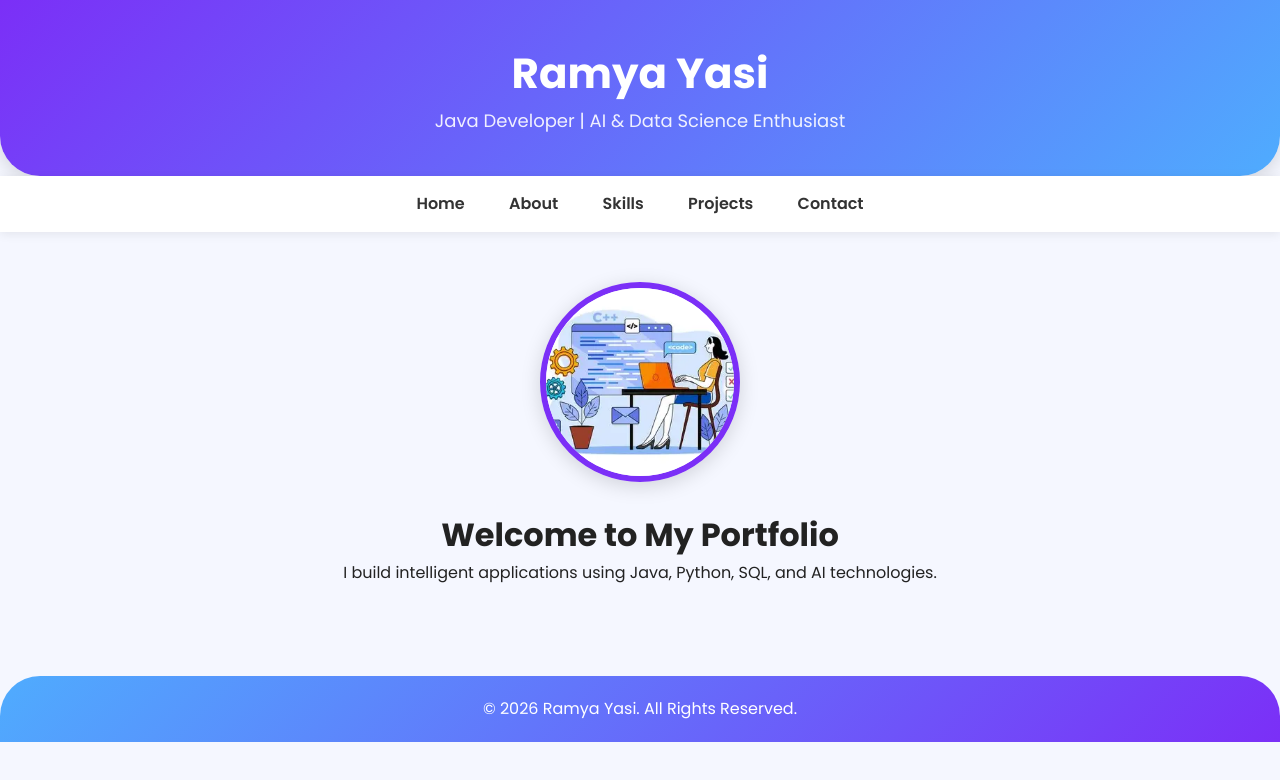
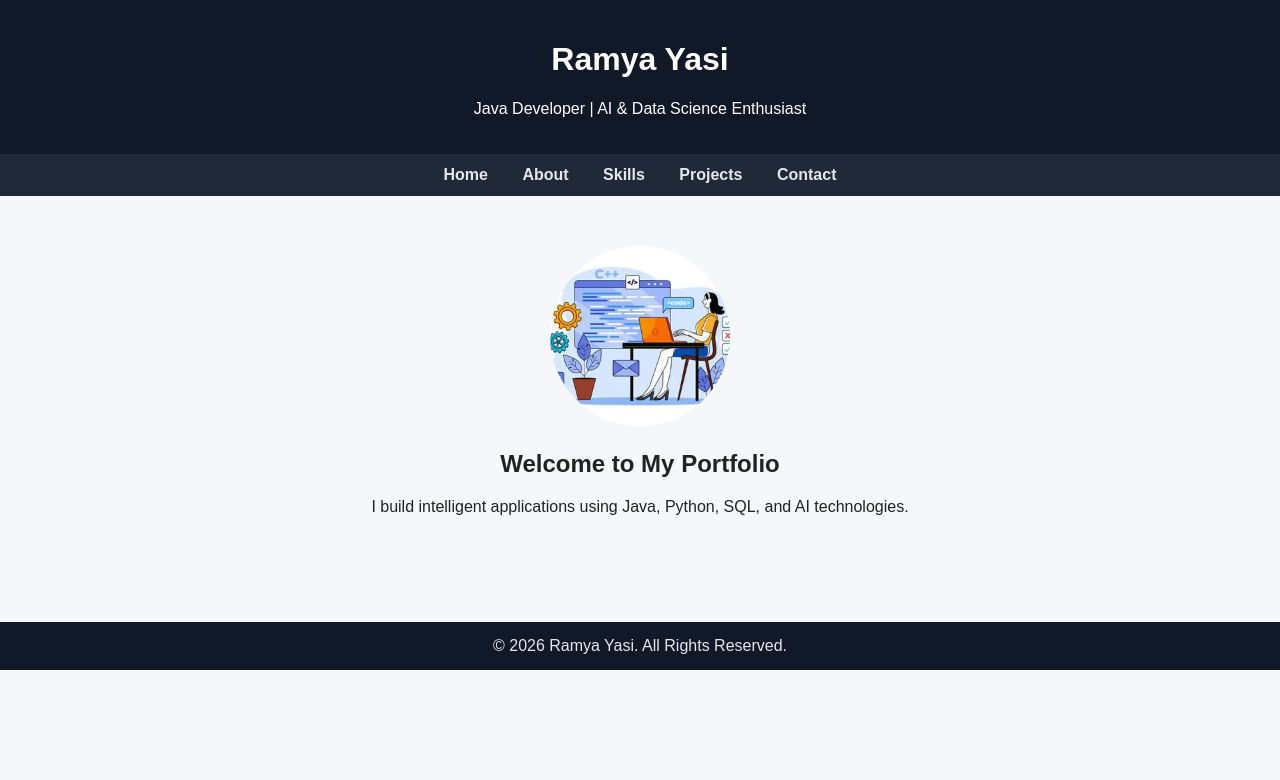
Before and after one commit to RamyaYasi/portfolio, a plain HTML site: page index.html in a window 1280 px wide. Drawn offline with Linux system fonts and the light colour scheme.

Commit message:
style.css

```diff
--- a/style.css
+++ b/style.css
@@ -1,150 +1,77 @@
-/* ------------------------------
-   GLOBAL STYLES
---------------------------------*/
-@import url('https://fonts.googleapis.com/css2?family=Poppins:wght@300;400;600;700&display=swap');
-
-* {
+body {
     margin: 0;
-    padding: 0;
-    box-sizing: border-box;
-    font-family: 'Poppins', sans-serif;
+    font-family: Arial, sans-serif;
+    background: #f5f7fb;
+    color: #222;
 }
 
-body {
-    background: #f5f7ff;
-    color: #222;
-    line-height: 1.6;
+header {
+    background: #111827;
+    padding: 20px;
+    text-align: center;
+    color: white;
 }
 
-/* ------------------------------
-   GRADIENT HEADER
---------------------------------*/
-header {
-    background: linear-gradient(135deg, #7b2ff7, #4facfe);
-    padding: 40px 20px;
+nav {
+    background: #1f2937;
+    padding: 12px;
     text-align: center;
-    color: white;
-    border-bottom-left-radius: 40px;
-    border-bottom-right-radius: 40px;
-    box-shadow: 0 4px 20px rgba(0,0,0,0.15);
-}
-
-header h1 {
-    font-size: 42px;
-    font-weight: 700;
-}
-
-header p {
-    font-size: 18px;
-    opacity: 0.9;
-}
-
-/* ------------------------------
-   NAVIGATION
---------------------------------*/
-nav {
-    background: white;
-    padding: 15px;
-    text-align: center;
-    box-shadow: 0 2px 10px rgba(0,0,0,0.08);
-    position: sticky;
-    top: 0;
-    z-index: 100;
 }
 
 nav a {
-    margin: 0 20px;
+    color: #e5e7eb;
+    margin: 0 15px;
     text-decoration: none;
-    color: #333;
     font-weight: 600;
-    transition: 0.3s;
 }
 
 nav a:hover {
-    color: #7b2ff7;
+    color: white;
 }
 
-/* ------------------------------
-   CONTAINER
---------------------------------*/
 .container {
-    width: 85%;
+    width: 80%;
     margin: auto;
-    padding: 40px 0;
+    padding: 30px 0;
 }
 
-/* ------------------------------
-   HERO SECTION
---------------------------------*/
 .hero {
     text-align: center;
     padding: 50px 0;
 }
 
 .hero img {
-    width: 200px;
-    height: 200px;
+    width: 180px;
+    height: 180px;
     border-radius: 50%;
     object-fit: cover;
-    border: 6px solid #7b2ff7;
-    box-shadow: 0 4px 20px rgba(0,0,0,0.15);
-    transition: 0.4s;
 }
 
-.hero img:hover {
-    transform: scale(1.05);
+.section-title {
+    font-size: 28px;
+    margin-bottom: 15px;
+    border-left: 5px solid #1f2937;
+    padding-left: 10px;
 }
 
-.hero h2 {
-    margin-top: 20px;
-    font-size: 32px;
-    font-weight: 700;
-}
-
-/* ------------------------------
-   SECTION TITLES
---------------------------------*/
-.section-title {
-    font-size: 28px;
-    font-weight: 700;
-    margin-bottom: 20px;
-    color: #7b2ff7;
-    border-left: 6px solid #4facfe;
-    padding-left: 12px;
-}
-
-/* ------------------------------
-   PROJECT CARDS
---------------------------------*/
 .project-card {
     background: white;
-    padding: 25px;
-    border-radius: 20px;
-    margin-bottom: 30px;
-    box-shadow: 0 4px 20px rgba(0,0,0,0.1);
-    transition: 0.3s;
-}
-
-.project-card:hover {
-    transform: translateY(-5px);
-    box-shadow: 0 6px 25px rgba(0,0,0,0.15);
+    padding: 20px;
+    border-radius: 10px;
+    margin-bottom: 25px;
+    box-shadow: 0 2px 6px rgba(0,0,0,0.1);
 }
 
 .project-card img {
     width: 100%;
-    border-radius: 15px;
-    margin-bottom: 15px;
+    border-radius: 10px;
+    margin-bottom: 10px;
 }
 
-/* ------------------------------
-   FOOTER
---------------------------------*/
 footer {
-    background: linear-gradient(135deg, #4facfe, #7b2ff7);
-    color: white;
+    background: #111827;
+    color: #e5e7eb;
     text-align: center;
-    padding: 20px;
+    padding: 15px;
     margin-top: 40px;
-    border-top-left-radius: 40px;
-    border-top-right-radius: 40px;
 }
```
